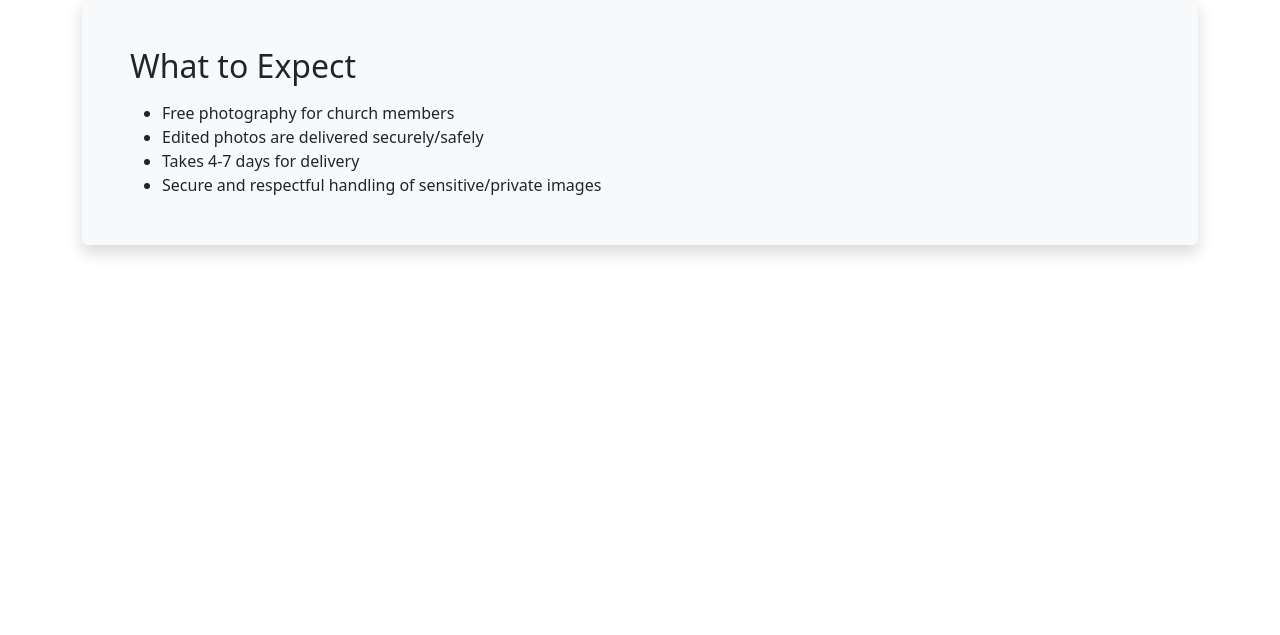
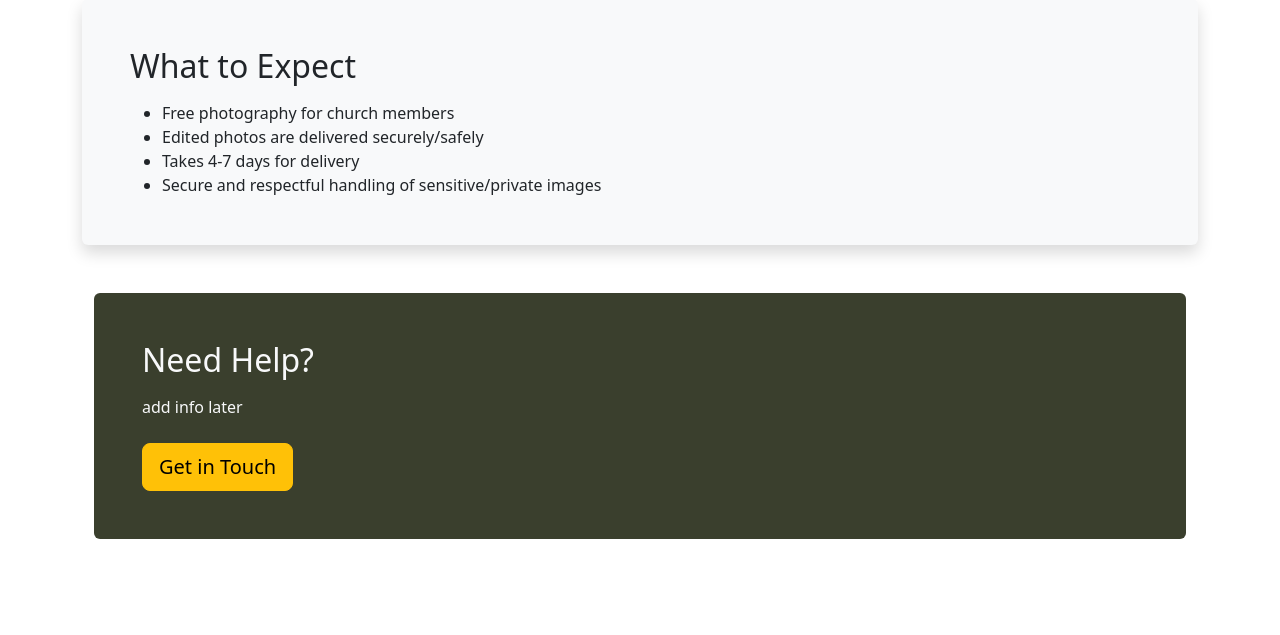
Before and after one commit to matthewasdada/EchoPortal, a Flask app: page /services in a window 1280 px wide. Shown: the part 647-1282 px from the top of the page. Before the commit the page ends 903 px from the top, so only its background shows below. Run offline with Flask 3, Linux system fonts and the light colour scheme.

Commit message:
added banner for services

```diff
--- a/EchoPortal-codespace/templates/services.html
+++ b/EchoPortal-codespace/templates/services.html
@@ -60,6 +60,16 @@
         </ul>
     </div>
 
+    <div class="container my-5">
+        <div class="p-5 rounded text-light" style="background-color: #3a3f2d;">
+            <h2 class="mb-3">Need Help?</h2>
+            <p class="mb-4">
+                add info later
+            </p>
+            <a href="/contact" class="btn btn-warning btn-lg">Get in Touch</a>
+        </div>
+    </div>
+
 </div>
 
 {% endblock %}
```
